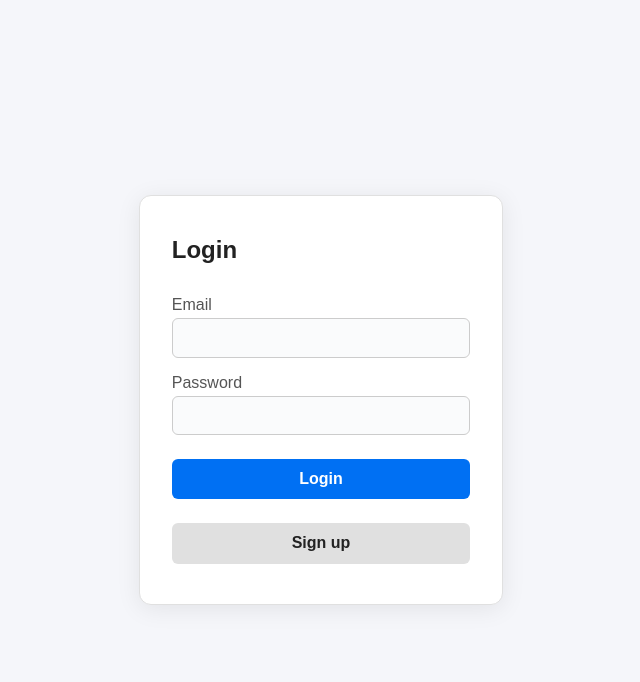
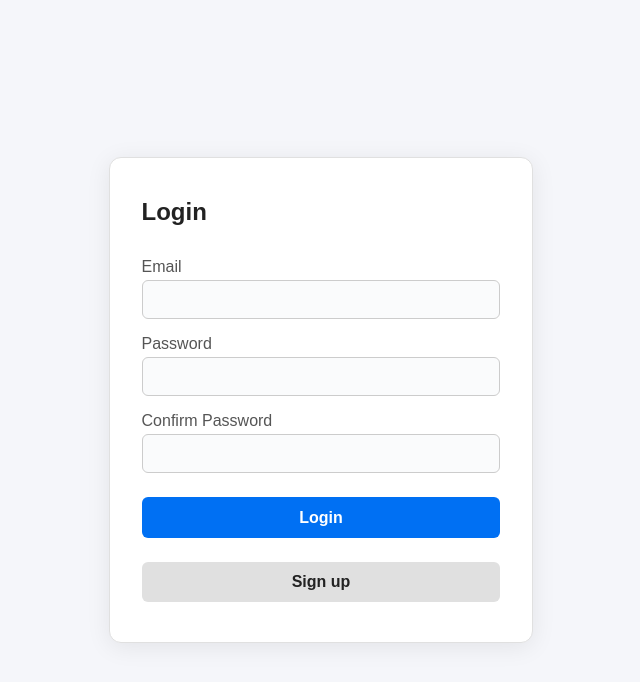
Before and after one commit to Juliojefe/fixit-web, a Next.js app: page /login in a window 1280 px wide. Shown: the top 682 px of the page, without its empty margins (319-959 px from the left). Built offline with nearby package versions, Linux system fonts and the light colour scheme.

Commit message:
completed non-google user login

```diff
--- a/src/app/login/page.tsx
+++ b/src/app/login/page.tsx
@@ -1,15 +1,46 @@
 "use client";
 import { useRouter } from "next/navigation";
 import React, { useState } from "react";
+import axios from 'axios';
+import { useUser } from "../../context/UserContext";
+
 export default function LoginPage() {
   const router = useRouter();
   const [email, setEmail] = useState("");
   const [password, setPassword] = useState("");
-  const [message, setMessage] = useState("");
+  const [confirmPassword, setConfirmPassword] = React.useState("");
+  const { setUser } = useUser();
+  const [errorMessage, setErrorMessage] = React.useState("");
 
-  function handleSubmit(e: React.FormEvent) {
+  async function handleSubmit(e: React.FormEvent) {
     e.preventDefault();
-    setMessage("Not connected to the backend");
+    if (password !== confirmPassword) {
+      setErrorMessage("Passwords do not match.");
+      return;
+    }
+    try {
+      const response = await axios.post("http://localhost:8080/api/user/login", {
+        email: email,
+        password: password,
+      });
+      const data = response.data;
+      if (data.success) {
+        setUser({
+          name: data.name,
+          email: data.email,
+          profilePic: data.profilePic || "",
+          userId: data.userId,
+          isGoogle: data.isGoogle || false,
+        })
+        alert("Successfully logged in!");
+        setErrorMessage("");
+      } else {
+        setErrorMessage("Login failed. Please check your credentials.");
+      }
+    } catch (error) {
+      alert("An error occurred during login. Please try again later.");
+    }
+    return;
   }
 
   function handleSignUp() {
@@ -79,6 +110,25 @@ export default function LoginPage() {
             }}
           />
         </label>
+        <label style={{ color: "#555", fontWeight: 500 }}>
+          Confirm Password
+          <input
+            type="password"
+            value={confirmPassword}
+            required
+            onChange={e => setConfirmPassword(e.target.value)}
+            style={{
+              width: "100%",
+              padding: "0.6rem",
+              marginTop: "0.25rem",
+              border: "1px solid #ccc",
+              borderRadius: "6px",
+              background: "#fafbfc",
+              color: "#222",
+              fontSize: "1rem",
+            }}
+          />
+        </label>
         <button
           type="submit"
           style={{
@@ -114,10 +164,16 @@ export default function LoginPage() {
         >
           Sign up
         </button>
-        {message && (
-          <div style={{ color: "#d32f2f", marginTop: "1rem", textAlign: "center" }}>
-            {message}
-          </div>
+          {errorMessage && (
+            <div style={{
+              color: "#d32f2f",
+              fontSize: "0.85rem",
+              marginTop: "1.2rem",
+              textAlign: "center",
+              whiteSpace: "pre-line"
+            }}>
+              {errorMessage}
+            </div>
         )}
       </form>
     </div>
```
